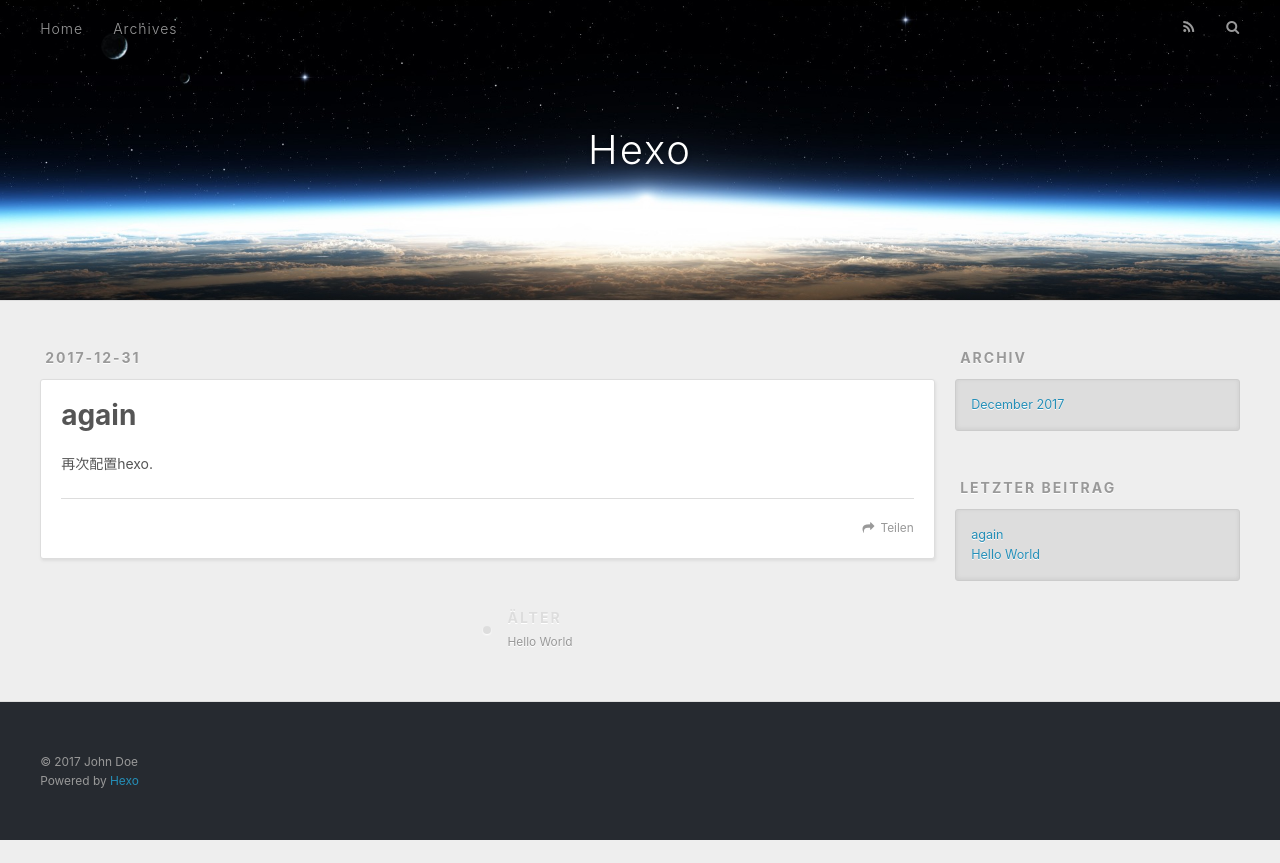
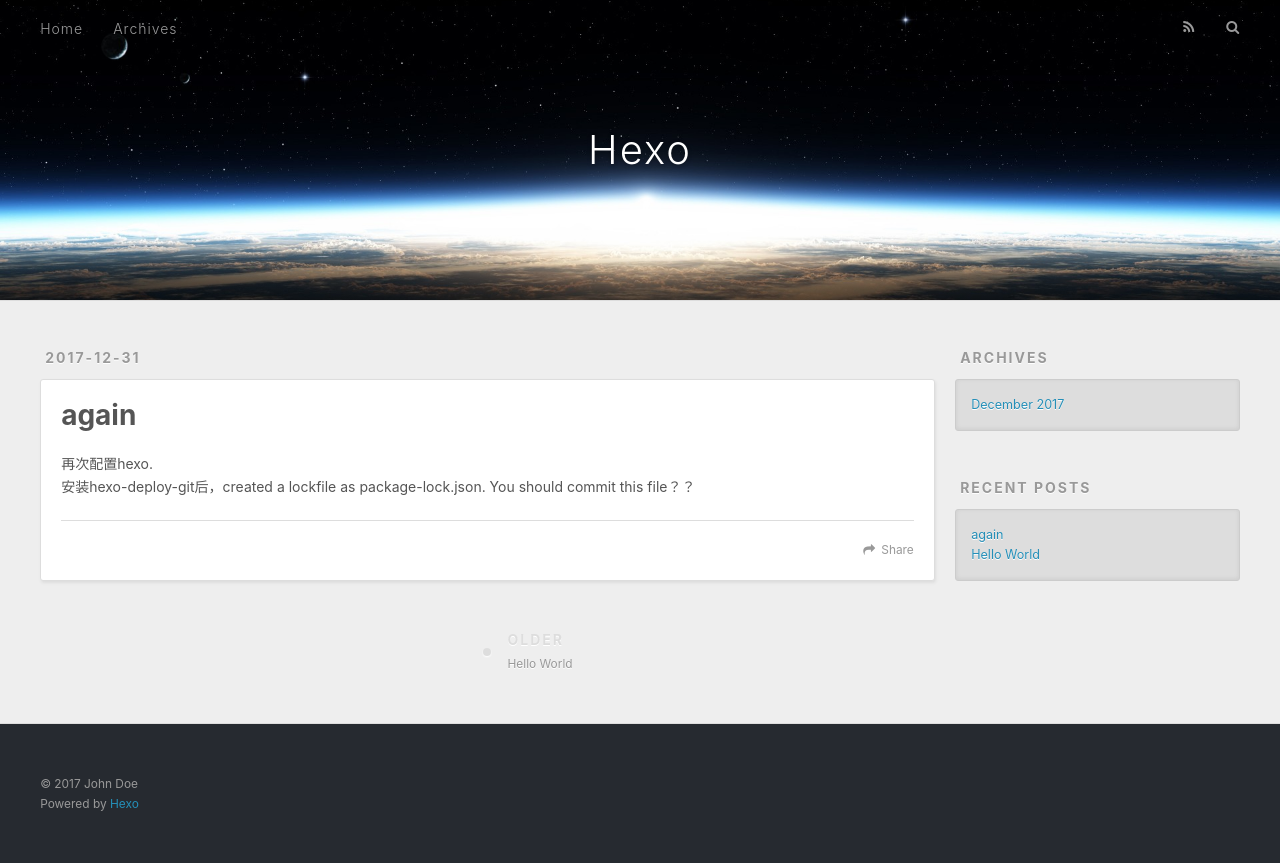
Before and after one commit to awecg/awecg.github.io, a plain HTML site: page 2017/12/31/hexo/index.html in a window 1280 px wide. Before the commit the page ends 840 px from the top, so only its background shows below. Drawn offline with nearby package versions, Linux system fonts and the light colour scheme; files that its build step writes are made by us from their sources; files whose address does not match are found by name.

Commit message:
哈，更新啦——2017-12-31 20:31:30

```diff
--- a/2017/12/31/hexo/index.html
+++ b/2017/12/31/hexo/index.html
@@ -7,16 +7,16 @@
 
   <title>again | Hexo</title>
   <meta name="viewport" content="width=device-width, initial-scale=1, maximum-scale=1">
-  <meta name="description" content="再次配置hexo.">
+  <meta name="description" content="再次配置hexo.安装hexo-deploy-git后，created a lockfile as package-lock.json. You should commit this file？？">
 <meta property="og:type" content="article">
 <meta property="og:title" content="again">
 <meta property="og:url" content="//awecg.github.io/blog/2017/12/31/hexo/index.html">
 <meta property="og:site_name" content="Hexo">
-<meta property="og:description" content="再次配置hexo.">
-<meta property="og:updated_time" content="2017-12-31T12:09:50.899Z">
+<meta property="og:description" content="再次配置hexo.安装hexo-deploy-git后，created a lockfile as package-lock.json. You should commit this file？？">
+<meta property="og:updated_time" content="2017-12-31T12:16:17.002Z">
 <meta name="twitter:card" content="summary">
 <meta name="twitter:title" content="again">
-<meta name="twitter:description" content="再次配置hexo.">
+<meta name="twitter:description" content="再次配置hexo.安装hexo-deploy-git后，created a lockfile as package-lock.json. You should commit this file？？">
 
     <link rel="alternate" href="/blog/atom.xml" title="Hexo" type="application/atom+xml">
 
@@ -54,7 +54,7 @@
 
           <a id="nav-rss-link" class="nav-icon" href="/blog/atom.xml" title="RSS Feed"></a>
 
-        <a id="nav-search-btn" class="nav-icon" title="Suche"></a>
+        <a id="nav-search-btn" class="nav-icon" title="Search"></a>
       </nav>
       <div id="search-form-wrap">
         <form action="//google.com/search" method="get" accept-charset="UTF-8" class="search-form"><input type="search" name="q" class="search-form-input" placeholder="Search"><button type="submit" class="search-form-submit">&#xF002;</button><input type="hidden" name="sitesearch" value="//awecg.github.io/blog"></form>
@@ -85,12 +85,12 @@
 
     <div class="article-entry" itemprop="articleBody">
 
-        <p>再次配置hexo.</p>
+        <p>再次配置hexo.<br>安装hexo-deploy-git后，created a lockfile as package-lock.json. You should commit this file？？</p>
 
 
     </div>
     <footer class="article-footer">
-      <a data-url="//awecg.github.io/blog/2017/12/31/hexo/" data-id="cjbuqmwte0000ogv3hpfkei6y" class="article-share-link">Teilen</a>
+      <a data-url="//awecg.github.io/blog/2017/12/31/hexo/" data-id="cjbur958000000kv345503zog" class="article-share-link">Share</a>
 
 
     </footer>
@@ -101,7 +101,7 @@
 
 
     <a href="/blog/2017/12/31/hello-world/" id="article-nav-older" class="article-nav-link-wrap">
-      <strong class="article-nav-caption">Älter</strong>
+      <strong class="article-nav-caption">Older</strong>
       <div class="article-nav-title">Hello World</div>
     </a>
 
@@ -124,7 +124,7 @@
 
 
   <div class="widget-wrap">
-    <h3 class="widget-title">Archiv</h3>
+    <h3 class="widget-title">Archives</h3>
     <div class="widget">
       <ul class="archive-list"><li class="archive-list-item"><a class="archive-list-link" href="/blog/archives/2017/12/">December 2017</a></li></ul>
     </div>
@@ -134,7 +134,7 @@
 
 
   <div class="widget-wrap">
-    <h3 class="widget-title">letzter Beitrag</h3>
+    <h3 class="widget-title">Recent Posts</h3>
     <div class="widget">
       <ul>
 
```
Also changed, not shown: 2017/12/31/hello-world/index.html (+5 -5 lines), archives/2017/12/index.html (+4 -4 lines), archives/2017/index.html (+4 -4 lines), archives/index.html (+4 -4 lines), index.html (+6 -6 lines).
